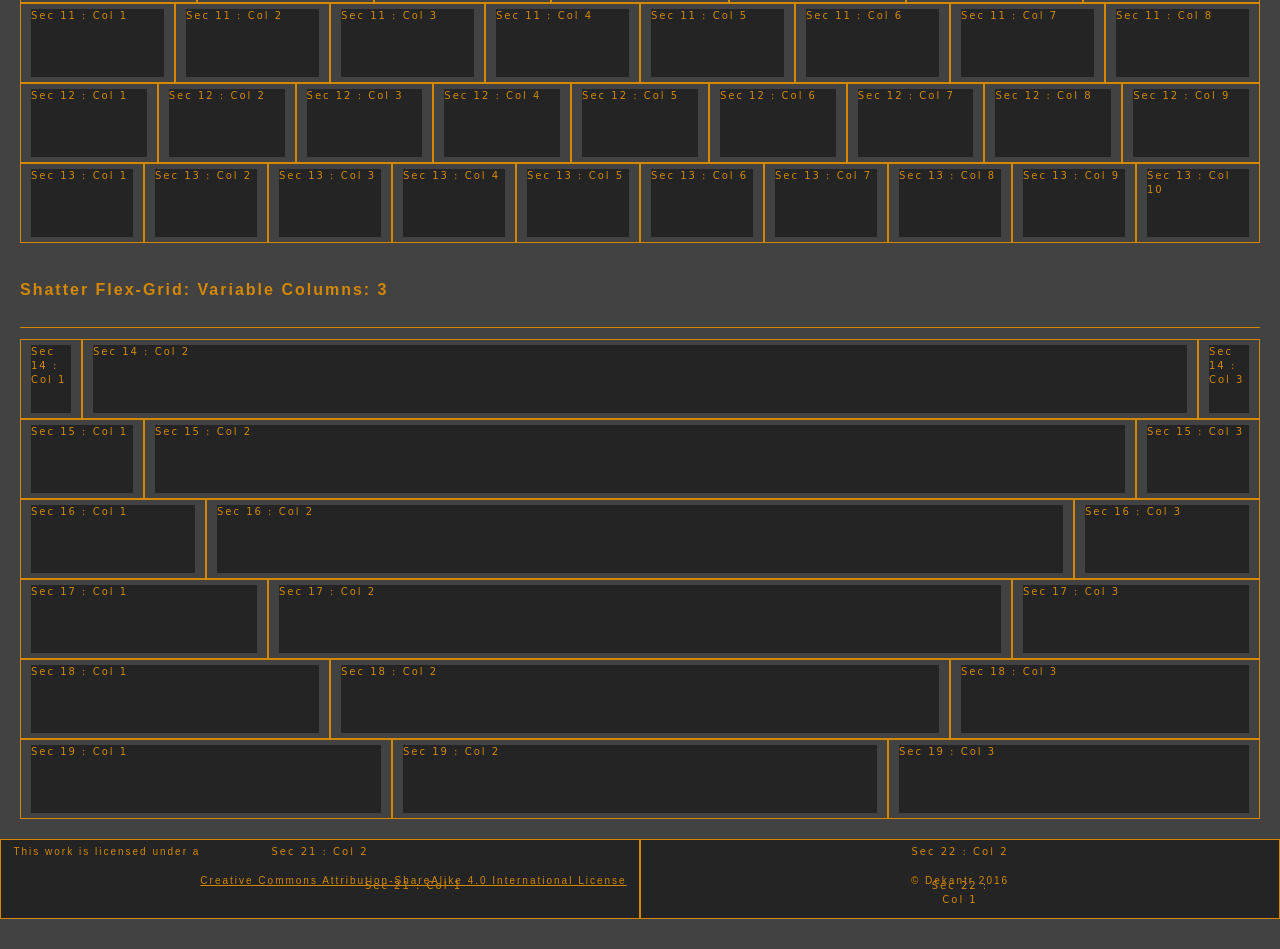
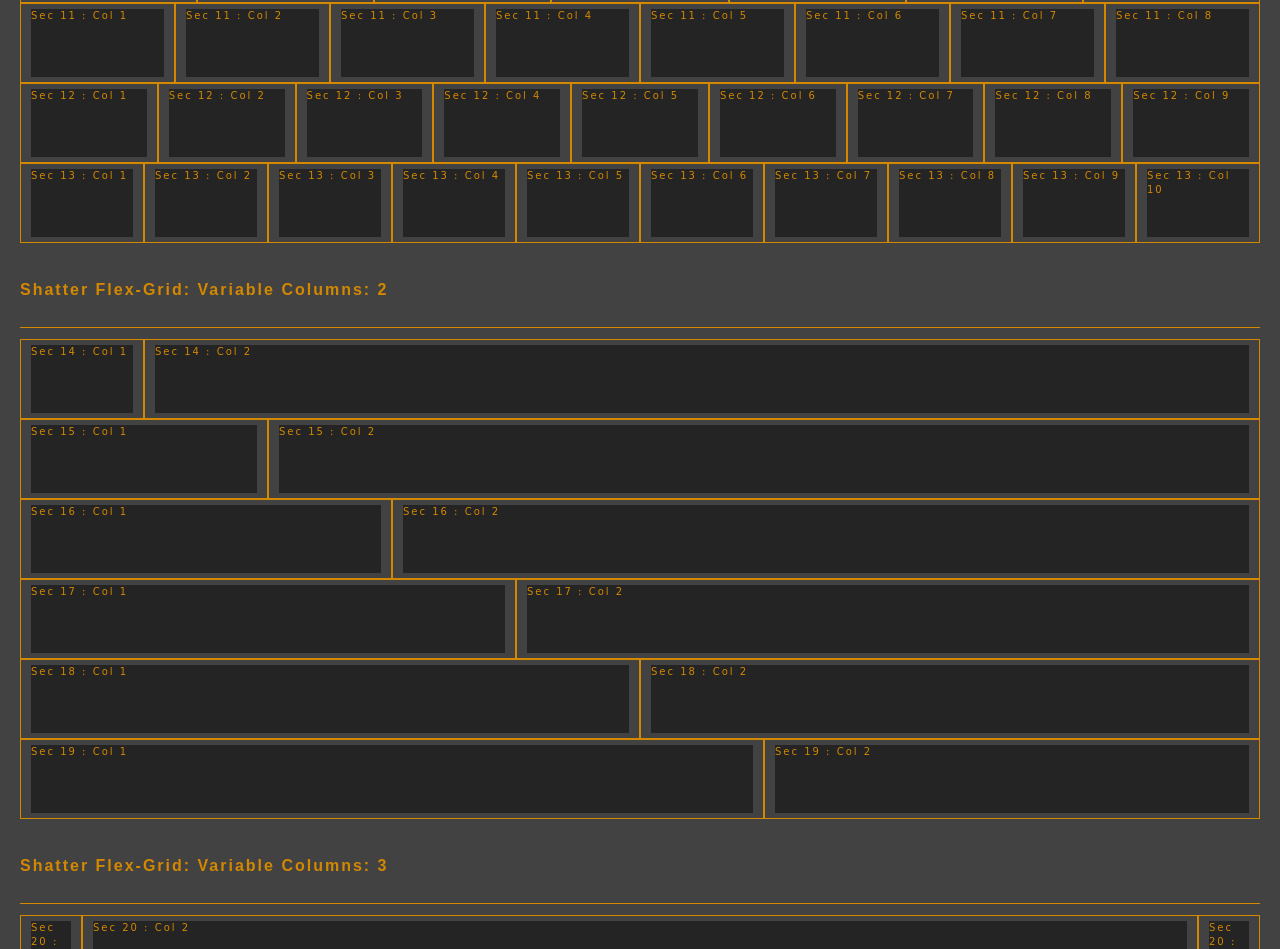
Before and after one commit to TJSeabury/dekantr, a plain HTML site: page index.html in a window 1280 px wide. Shown: the part 1751-2700 px from the top of the page. Drawn offline with Linux system fonts and the light colour scheme.

Commit message:
began adding rules for flexgrid 2 column layout.

```diff
--- a/css/shatter.css
+++ b/css/shatter.css
@@ -81,6 +81,125 @@
         font-family: "DejaVu Sans", Arial, sans-serif;
         counter-increment: col;
         content: "Sec " counter(section) " : Col " counter(col) "";
+    }
+
+
+    /***********************************************
+    Variable Columns : 2
+    ************************************************/
+
+    /* 10% 90% */
+    .shatter_10-90 > * {
+        position: relative;
+        box-sizing: border-box;
+        margin: 0;
+        padding: 0.5em 1em;
+        /* styles for visualization in development only */
+        min-height: calc(100vh / 10);
+        background-clip: content-box;
+        background-color: #242424;
+        border: 1px solid #11aaee;
+    }
+    .shatter_10-90 > *:nth-child(1) {
+        flex-basis: calc(100% / 10);
+    }
+    .shatter_10-90 > *:nth-child(2) {
+        flex-basis: calc(100% / 1.1111111111);
+    }
+
+    /* 20% 80% */
+    .shatter_20-80 > * {
+        position: relative;
+        box-sizing: border-box;
+        margin: 0;
+        padding: 0.5em 1em;
+        /* styles for visualization in development only */
+        min-height: calc(100vh / 10);
+        background-clip: content-box;
+        background-color: #242424;
+        border: 1px solid #11aaee;
+    }
+    .shatter_20-80 > *:nth-child(1) {
+        flex-basis: calc(100% / 5);
+    }
+    .shatter_20-80 > *:nth-child(2) {
+        flex-basis: calc(100% / 1.25);
+    }
+
+    /* 30% 70% */
+    .shatter_30-70 > * {
+        position: relative;
+        box-sizing: border-box;
+        margin: 0;
+        padding: 0.5em 1em;
+        /* styles for visualization in development only */
+        min-height: calc(100vh / 10);
+        background-clip: content-box;
+        background-color: #242424;
+        border: 1px solid #11aaee;
+    }
+    .shatter_30-70 > *:nth-child(1) {
+        flex-basis: calc(100% / 3.33333333334);
+    }
+    .shatter_30-70 > *:nth-child(2) {
+        flex-basis: calc(100% / 1.42857142858);
+    }
+
+    /* 40% 60% */
+    .shatter_40-60 > * {
+        position: relative;
+        box-sizing: border-box;
+        margin: 0;
+        padding: 0.5em 1em;
+        /* styles for visualization in development only */
+        min-height: calc(100vh / 10);
+        background-clip: content-box;
+        background-color: #242424;
+        border: 1px solid #11aaee;
+    }
+    .shatter_40-60 > *:nth-child(1) {
+        flex-basis: calc(100% / 2.5);
+    }
+    .shatter_40-60 > *:nth-child(2) {
+        flex-basis: calc(100% / 1.6666666667);
+    }
+
+    /* 50% 50% */
+    .shatter_50-50 > * {
+        position: relative;
+        box-sizing: border-box;
+        margin: 0;
+        padding: 0.5em 1em;
+        /* styles for visualization in development only */
+        min-height: calc(100vh / 10);
+        background-clip: content-box;
+        background-color: #242424;
+        border: 1px solid #11aaee;
+    }
+    .shatter_50-50 > *:nth-child(1) {
+        flex-basis: calc(100% / 2.0);
+    }
+    .shatter_50-50 > *:nth-child(2) {
+        flex-basis: calc(100% / 2.0);
+    }
+
+    /* 60% 40% */
+    .shatter_60-40 > * {
+        position: relative;
+        box-sizing: border-box;
+        margin: 0;
+        padding: 0.5em 1em;
+        /* styles for visualization in development only */
+        min-height: calc(100vh / 10);
+        background-clip: content-box;
+        background-color: #242424;
+        border: 1px solid #11aaee;
+    }
+    .shatter_60-40 > *:nth-child(1) {
+        flex-basis: calc(100% / 1.6666666667);
+    }
+    .shatter_60-40 > *:nth-child(2) {
+        flex-basis: calc(100% / 2.5);
     }
 
     /***********************************************
--- a/index.html
+++ b/index.html
@@ -113,6 +113,34 @@
                 </div>
             </section>
             <section class="platter">
+                <h3>Shatter Flex-Grid: Variable Columns: 2</h3>
+                <hr>
+                <div class="shatter_10-90">
+                    <div></div>
+                    <div></div>
+                </div>
+                <div class="shatter_20-80">
+                    <div></div>
+                    <div></div>
+                </div>
+                <div class="shatter_30-70">
+                    <div></div>
+                    <div></div>
+                </div>
+                <div class="shatter_40-60">
+                    <div></div>
+                    <div></div>
+                </div>
+                <div class="shatter_50-50">
+                    <div></div>
+                    <div></div>
+                </div>
+                <div class="shatter_60-40">
+                    <div></div>
+                    <div></div>
+                </div>
+            </section>
+            <section class="platter">
                 <h3>Shatter Flex-Grid: Variable Columns: 3</h3>
                 <hr>
                 <div class="shatter_5-90-5">
```
